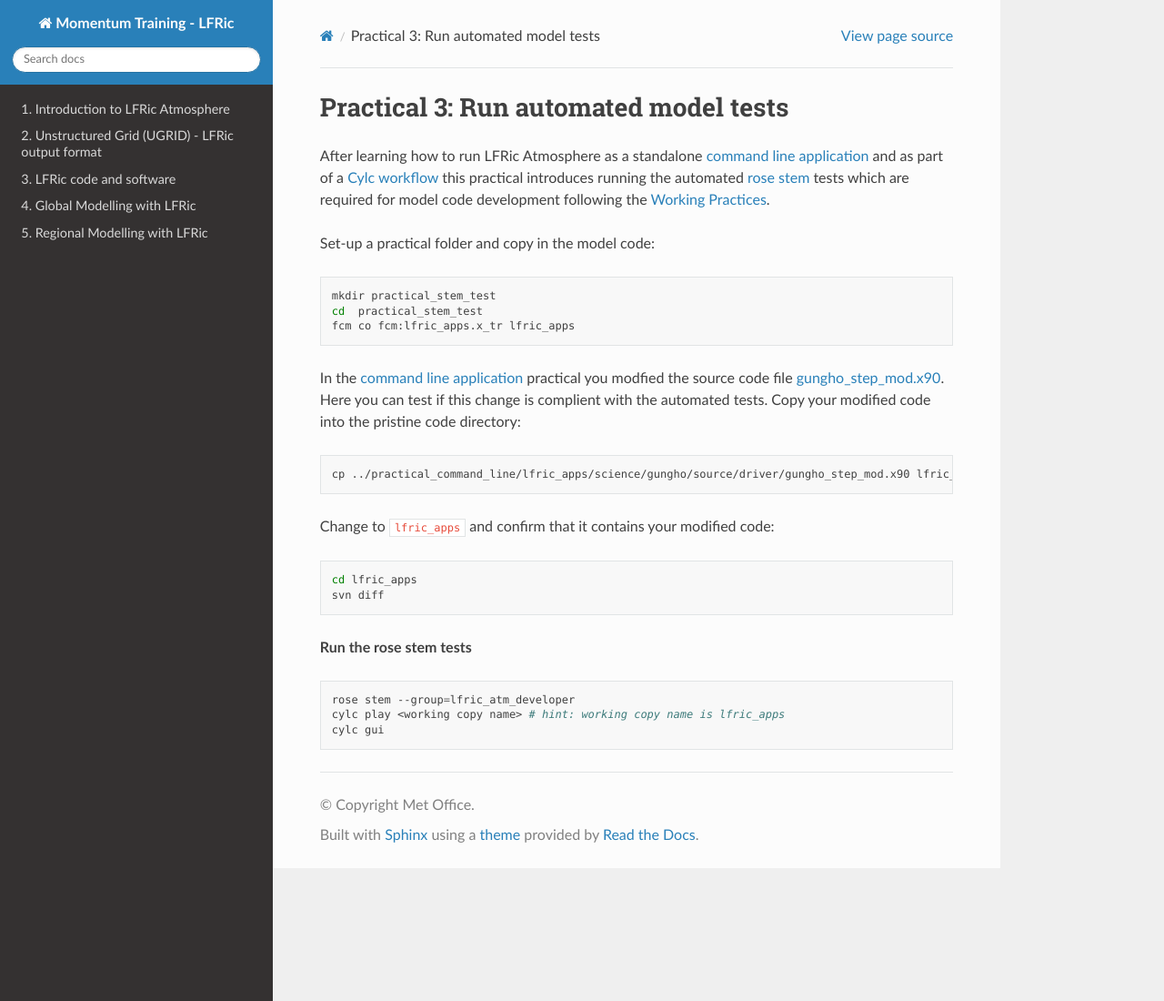
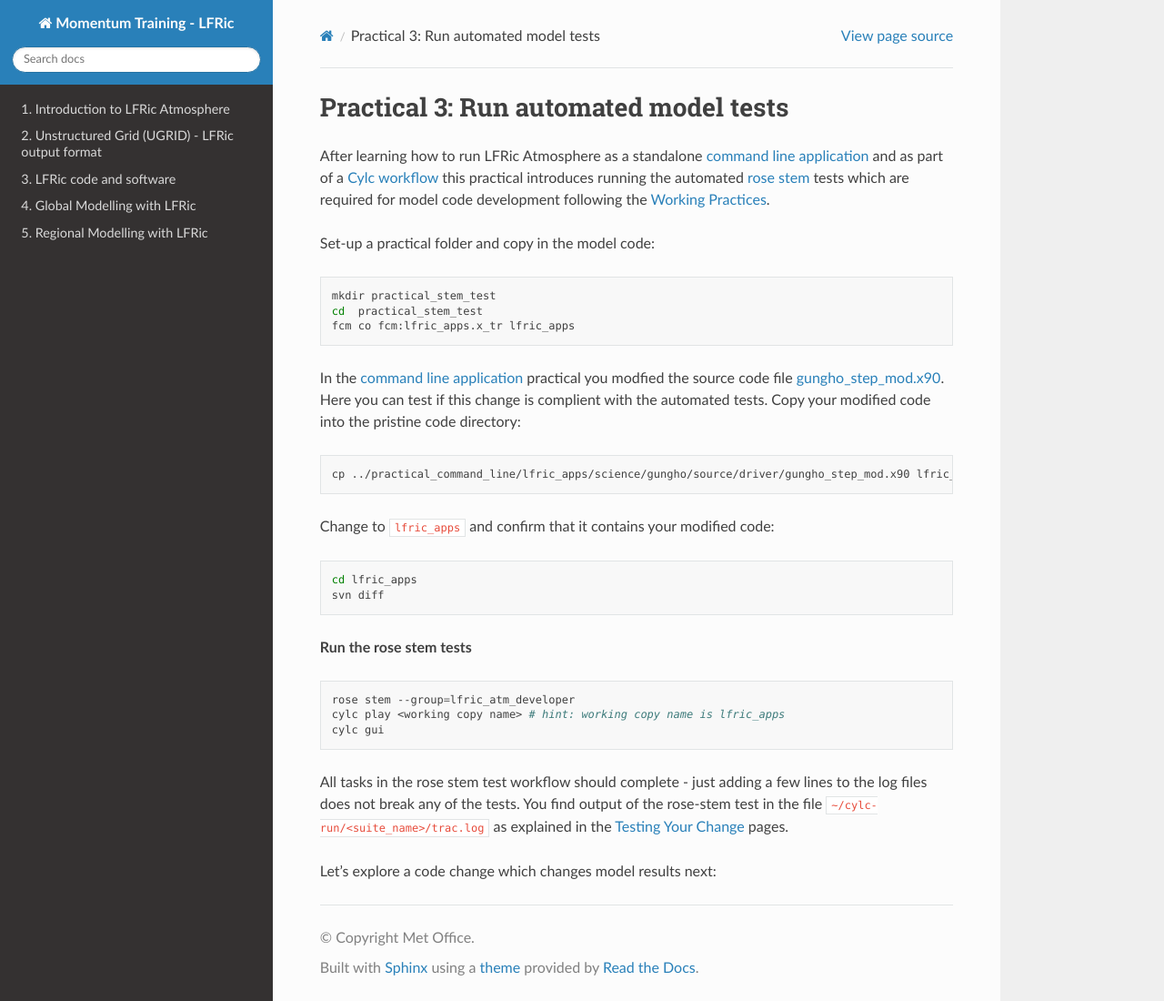
Before and after one commit to MetOffice/LFRic-Atmosphere-Training, a Sphinx documentation site: the page built from source/lfric_infrastructure/practical_stem_test.rst, in a window 1280 px wide and 1100 px high. Shown: the whole window at 91% size. Built offline with Sphinx 7.4.7 and the Read the Docs theme 3.1.0, drawn with Linux system fonts in a browser that asks for light colours.

Commit message:
Add info about trac.log to rose step practical

```diff
--- a/source/lfric_infrastructure/practical_stem_test.rst
+++ b/source/lfric_infrastructure/practical_stem_test.rst
@@ -31,3 +31,7 @@ Change to ``lfric_apps`` and confirm that it contains your modified code:
    rose stem --group=lfric_atm_developer
    cylc play <working copy name> # hint: working copy name is lfric_apps
    cylc gui
+
+All tasks in the rose stem test workflow should complete - just adding a few lines to the log files does not break any of the tests. You find output of the rose-stem test in the file ``~/cylc-run/<suite_name>/trac.log`` as explained in the `Testing Your Change <https://metoffice.github.io/simulation-systems/WorkingPractices/testing.html#trac-log>`_ pages.
+
+Let's explore a code change which changes model results next:
```
